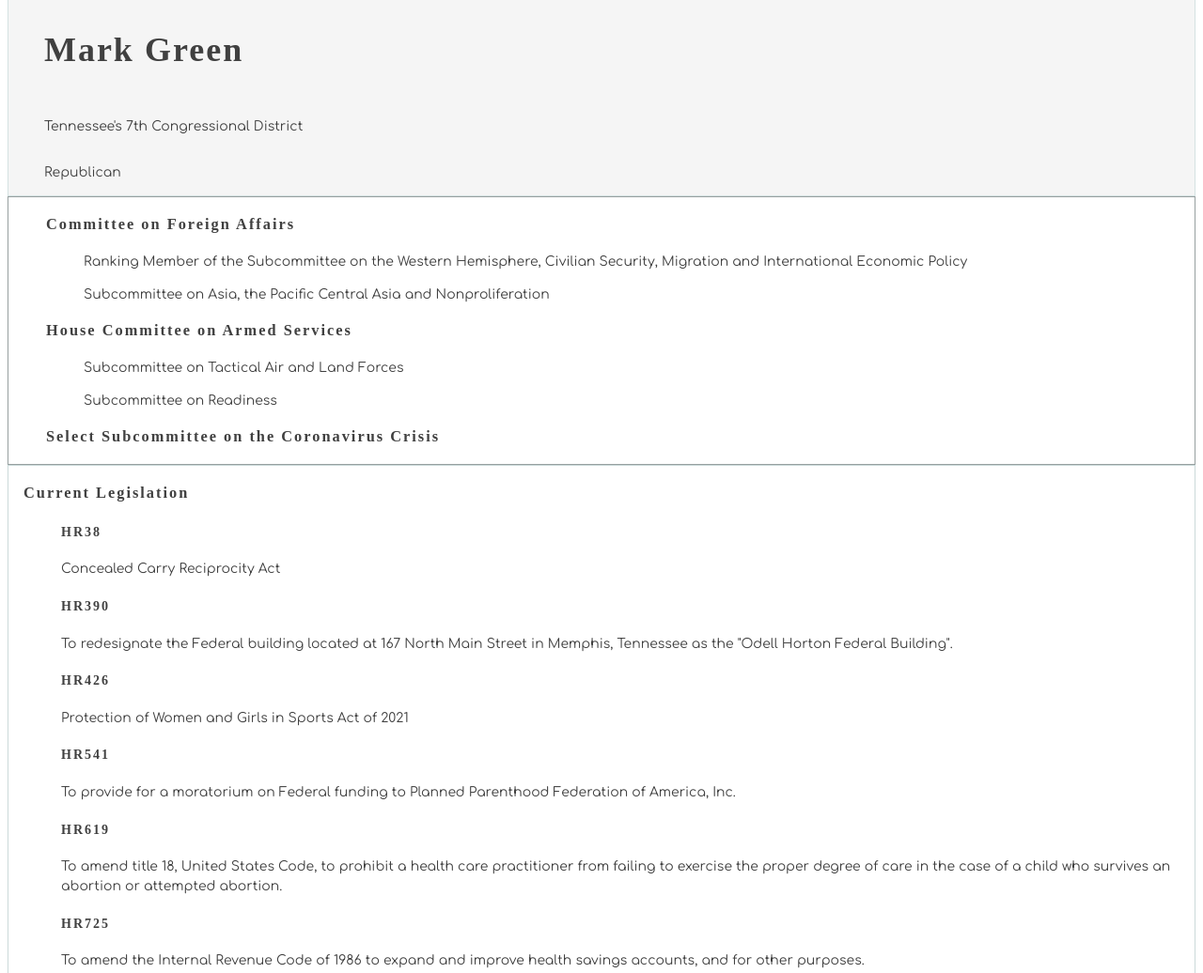
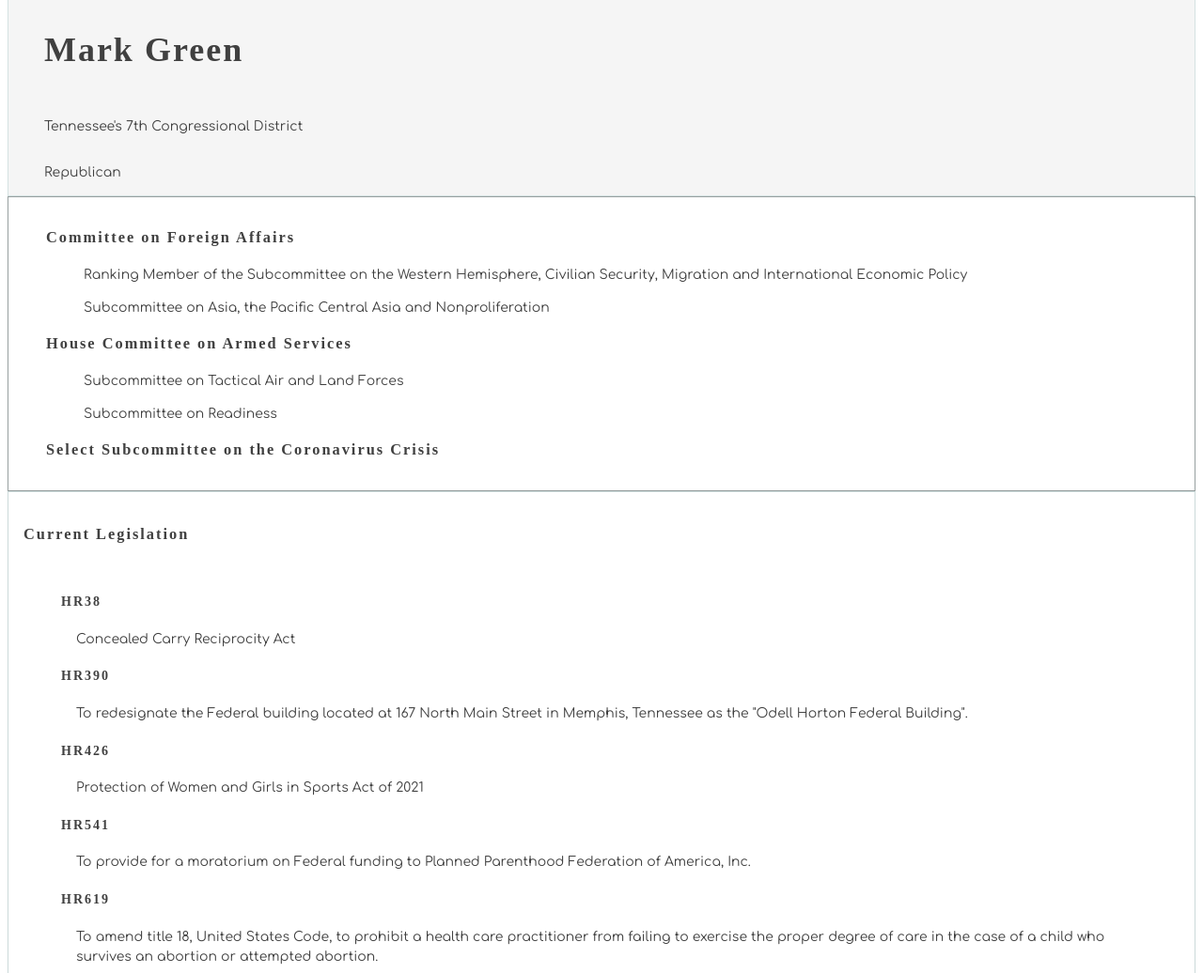
Before and after one commit to Chadwell-Clark/Congressional_Representative, a plain HTML site: page index.html in a window 1280 px wide. Shown: the part 105-1141 px from the top of the page at 94% size. Drawn offline with Linux system fonts and the light colour scheme; a web font is replaced by a local one.

Commit message:
styling sections

```diff
--- a/styles/main.css
+++ b/styles/main.css
@@ -21,6 +21,8 @@ header {
 	text-align: center;
 }
 .repr__committees {
+	display: flex;
+	padding-right: 3rem;
 	border: solid 1px rgba(108, 119, 119, 0.7)
 }
 .repr__name {
@@ -35,8 +37,13 @@ header {
 }
 
 .legislation {
+	display: flex;
+	flex-direction: column;
 	border: 1px solid rgba(181, 202, 202, 0.7);
-	padding-left: 1rem;
+	padding: 1rem;
+}
+.legislation p {
+	padding: 0 3rem 0 1rem;
 }
 ul {
 	margin-left: rem;
```
